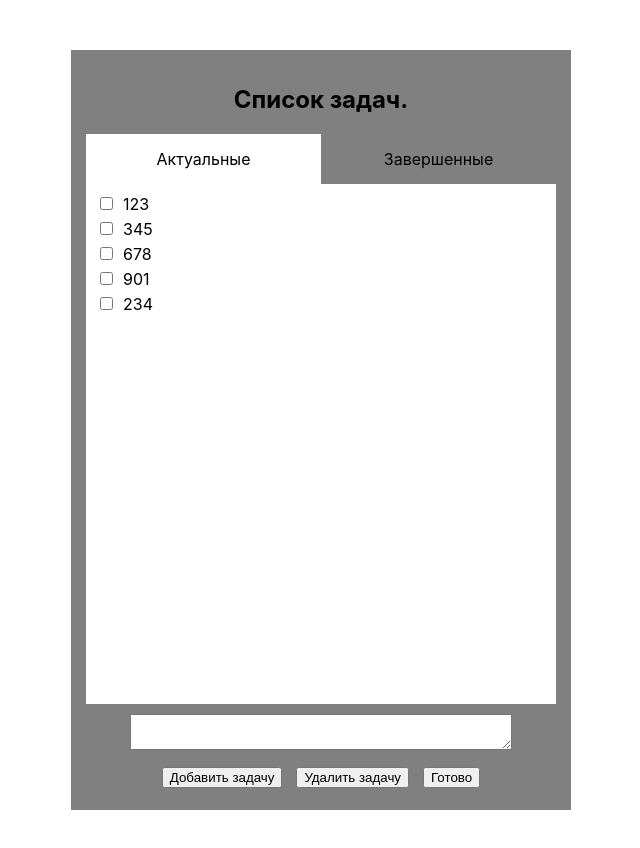
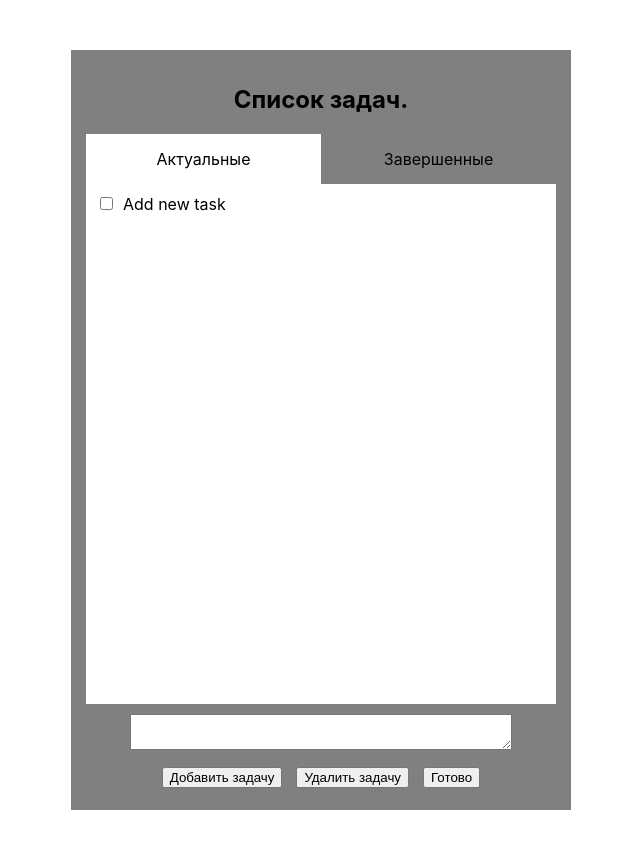
Before and after one commit to EvgeniyGrokholskiy/todo_skillFactory, a React (Create React App) app: page / in a window 1280 px wide. Shown: the top 848 px of the page, without its empty margins (319-959 px from the left). Built offline with nearby package versions, Linux system fonts and the light colour scheme.

Commit message:
refactoring, added github pages

```diff
--- a/src/component/state/state.js
+++ b/src/component/state/state.js
@@ -1,10 +1,6 @@
 let state = {
     todo: [
-        {id: 0, name: "123", done: false, doneTime: null},
-        {id: 1, name: "345", done: false, doneTime: null},
-        {id: 2, name: "678", done: false, doneTime: null},
-        {id: 3, name: "901", done: false, doneTime: null},
-        {id: 4, name: "234", done: false, doneTime: null},
+        {id: 0, name: "Add new task", done: false, doneTime: null},
     ],
     tabNumber: 1,
     index: 5,
```
Also changed, not shown: package.json (+7 -1 lines), src/component/board/board.js (+0 -12 lines), 1 other file (tests, documents, lock files or other folders).
